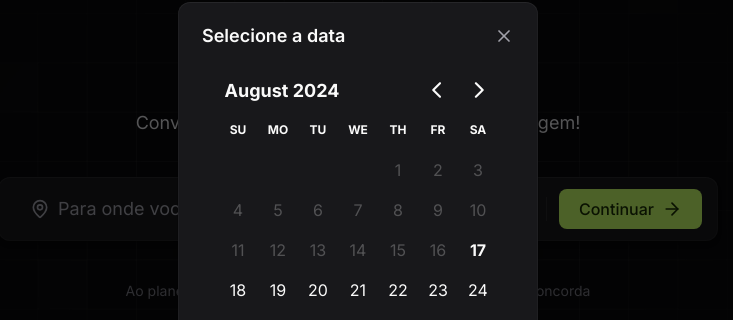
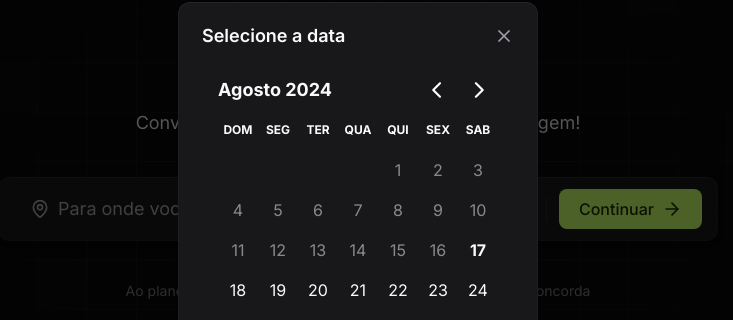
Before and after one commit to BrunoBecoski/nlw-journey, a React (Vite) app in the folder frontend/: page / in a window 1280 px wide. Both pictures are taken after a click on the button "Quando?". Shown: the part 214-534 px from the top of the page, without its empty margins (282-1015 px from the left). Built offline with nearby package versions, Linux system fonts and the light colour scheme.

Commit message:
Atualiza o componente DatePicker

```diff
--- a/frontend/src/components/date-picker.tsx
+++ b/frontend/src/components/date-picker.tsx
@@ -1,4 +1,5 @@
 import { DateRange, DayPicker } from "react-day-picker"
+import { ptBR } from "date-fns/locale"
 
 export type DatePickerRange = DateRange
 
@@ -13,14 +14,23 @@ export function DatePicker({
 }: DatePickerProps) {
   return (
     <DayPicker
+      className='border-'
       mode="range"
       selected={eventStartAndEndDates}
       onSelect={setEventStartAndEndDates}
       disabled={{ before: new Date() }}
+      locale={ptBR}
       classNames={{
-        day_range_start: 'border-2 border-lime-400 bg-transparent',
-        day_range_middle: 'border-2 border-lime-400 bg-transparent',
-        day_range_end: 'border-2 border-lime-400 bg-transparent',
+        caption_label: 'text-lg font-bold first-letter:uppercase',
+        nav_button_next: ' text-white hover:text-lime-400 cursor-pointer',
+        nav_button_previous: 'text-white hover:text-lime-400 cursor-pointer',
+        button: 'hover:bg-zinc-950',
+        day_disabled: 'opacity-50 cursor-not-allowed hover:text-white',
+        day: 'cursor-pointer size-10 hover:text-lime-400',
+        day_selected: 'bg-transparent',
+        day_range_start: ' border-l-2 border-y-2  border-lime-500 rounded-l-lg',
+        day_range_middle: 'border-y-2 border-lime-500 ',
+        day_range_end: '  border-r-2 border-y-2  border-lime-500 rounded-r-lg',
       }}
     />
   )
```
